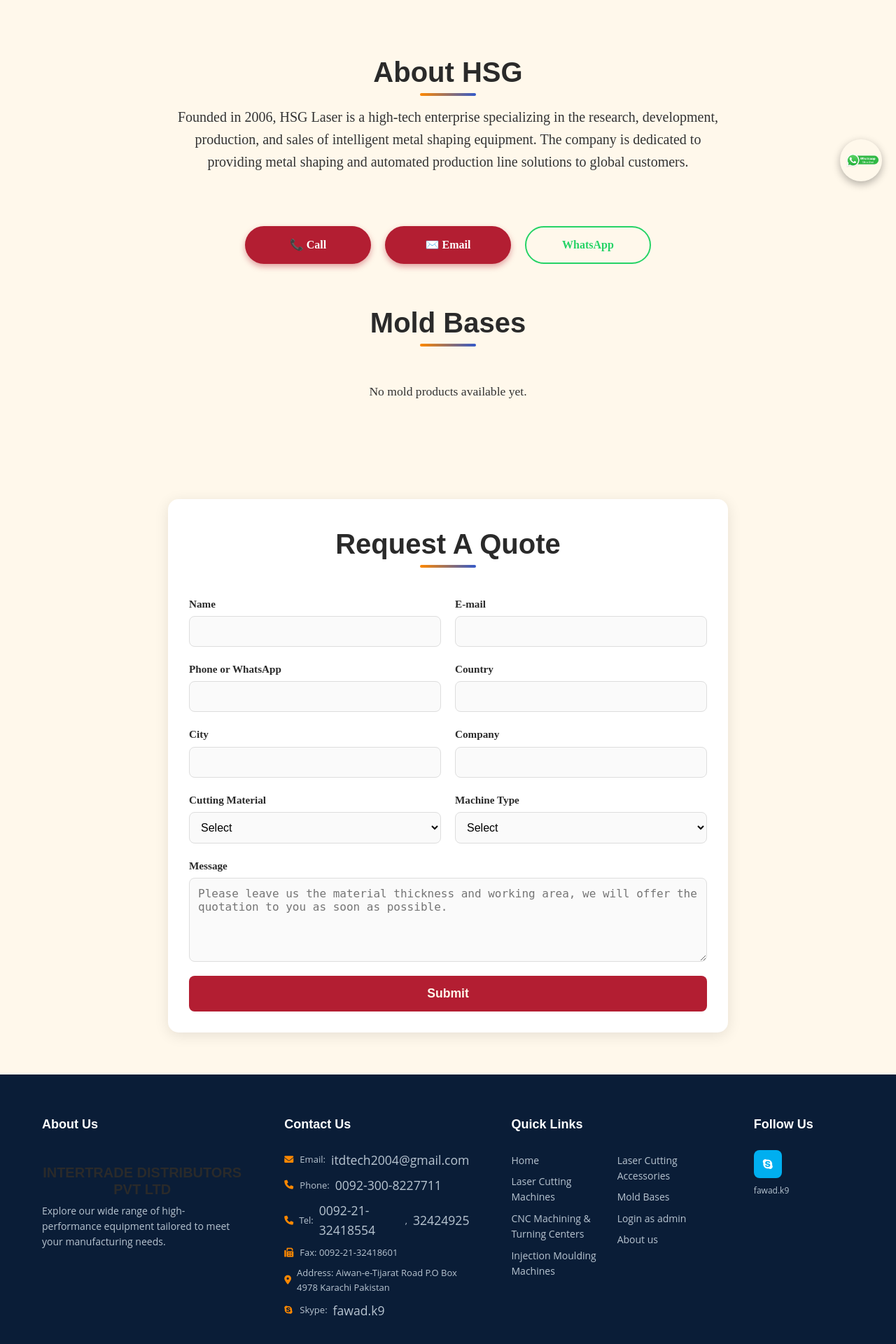
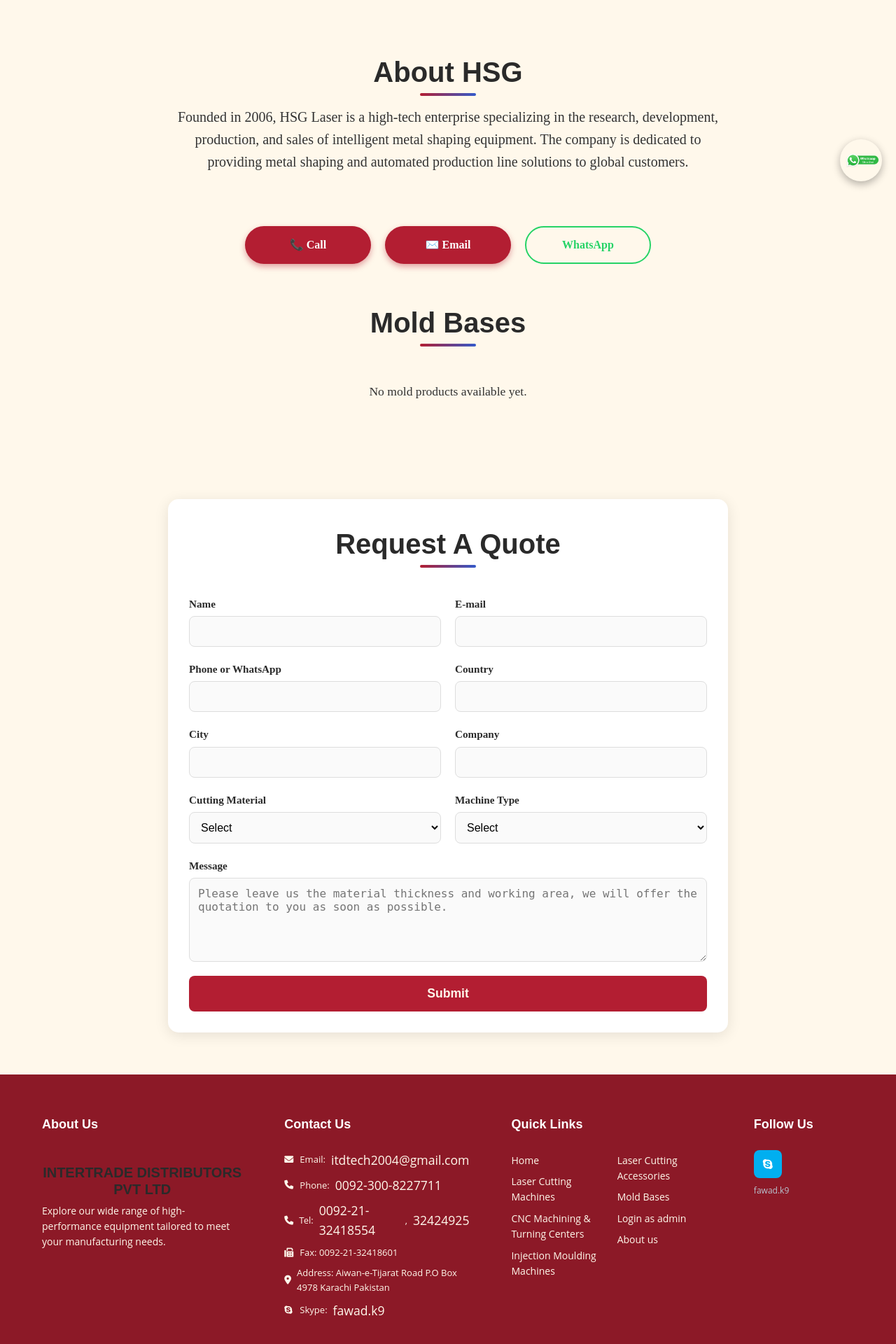
Before and after one commit to Sufyan243/ITD-proj, a PHP site: page /mold.php in a window 1280 px wide. Shown: the part 521-2441 px from the top of the page at 70% size. Run offline with PHP 8.4, Linux system fonts and the light colour scheme; data that the repository does not hold is empty; some web fonts are replaced.

Commit message:
frontend theme color changed

```diff
--- a/cncmachine.php
+++ b/cncmachine.php
@@ -172,6 +172,7 @@
 .btn-call:hover, .btn-email:hover {
     background-color: var(--color-button-hover);
     box-shadow: 0 4px 8px rgba(0, 0, 0, 0.15);
+    color: #e5e0d4;
 }
 
 .btn-whatsapp:hover {
--- a/index.css
+++ b/index.css
@@ -274,21 +274,21 @@
 
 .company-tagline {
     font-size: 14px;
-    color: #ff8800;
+    color: #FFF8EB;
     font-weight: 600;
     margin: 0 0 16px 0;
 }
 
 .company-description {
     font-size: 14px;
-    color: #b8c5d1;
+    color: #FFF8EB;
     line-height: 1.6;
     margin: 0 0 24px 0;
 }
 
 .contact-info p {
     font-size: 13px;
-    color: #b8c5d1;
+    color: #FFF8EB;
     margin: 0 0 8px 0;
     display: flex;
     align-items: center;
@@ -296,18 +296,18 @@
 }
 
 .contact-info i {
-    color: #ff8800;
+    color: #FFF8EB;
     width: 14px;
 }
 
 .contact-info a {
-    color: #b8c5d1;
+    color: #FFF8EB;
     text-decoration: none;
     transition: color 0.3s ease;
 }
 
 .contact-info a:hover {
-    color: #ff8800;
+    color: #FFF8EB;
 }
 
 /* Links Section */
@@ -327,7 +327,7 @@
 
 .footer .links-column a {
     display: block;
-    color: #b8c5d1;
+    color: #FFF8EB;
     text-decoration: none;
     font-size: 14px;
     padding: 4px 0;
@@ -343,10 +343,12 @@
 .footer .newsletter {
     margin-bottom: 32px;
 }
-
+.footer{
+    background-color: #8C1927 ;
+}
 .footer .newsletter p {
     font-size: 14px;
-    color: #b8c5d1;
+    color: #FFF8EB;
     margin: 0 0 16px 0;
 }
 
@@ -746,16 +748,16 @@
 }
 
 :root {
-    --hsg-blue: #0d6efd;
+    --hsg-blue: #B31E32;
     --hsg-indigo: #6610f2;
     --hsg-purple: #6f42c1;
     --hsg-pink: #d63384;
-    --hsg-red: #dc3545;
-    --hsg-orange: #fd7e14;
+    --hsg-red: #B31E32;
+    --hsg-orange: #B31E32;
     --hsg-yellow: #ffc107;
     --hsg-green: #198754;
     --hsg-teal: #20c997;
-    --hsg-cyan: #0dcaf0;
+    --hsg-cyan: #B31E32;
     --hsg-black: #000;
     --hsg-white: #fff;
     --hsg-gray: #9397ad;
@@ -772,9 +774,9 @@
     --hsg-primary: #6366f1;
     --hsg-secondary: #eff2fc;
     --hsg-success: #22c55e;
-    --hsg-info: #4c82f7;
-    --hsg-warning: #ffba08;
-    --hsg-danger: #ef4444;
+    --hsg-info: #B31E32;
+    --hsg-warning: #8C1927;
+    --hsg-danger: #B31E32;
     --hsg-light: #fff;
     --hsg-dark: #0b0f19;
     --hsg-primary-rgb: 99, 102, 241;
@@ -799,7 +801,7 @@
     --hsg-body-color: #333333;
     --hsg-body-bg: #f5f5f5;
     --itd-navy: #0a1d37;
-    --itd-orange: #ff8800;
+    --itd-orange: #8C1927;
     --itd-light-gray: #f5f5f5;
     --itd-text-dark: #333333;
     --itd-text-light: #565973;
--- a/laser_accessories.php
+++ b/laser_accessories.php
@@ -150,6 +150,7 @@
 .btn-call:hover, .btn-email:hover {
     background-color: #8c1928; /* Slightly darker red on hover */
     box-shadow: 0 4px 10px rgba(0, 0, 0, 0.1);
+    color: #e5e0d4;
 }
 
 .btn-whatsapp:hover {
--- a/mold.php
+++ b/mold.php
@@ -153,6 +153,7 @@
     background-color: #8c1726; /* Slightly darker shade */
     transform: translateY(-2px);
     box-shadow: 0 6px 12px rgba(179, 30, 50, 0.6);
+    color: #e5e0d4;
 }
 
 .btn-whatsapp {
```
Also changed, not shown: other parts of index.css (+22 -18 lines), header.css (+13 -13 lines), index.php (+6 -6 lines).
